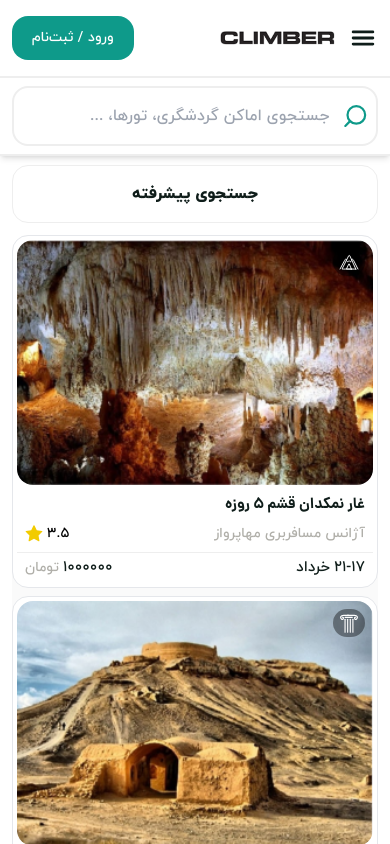
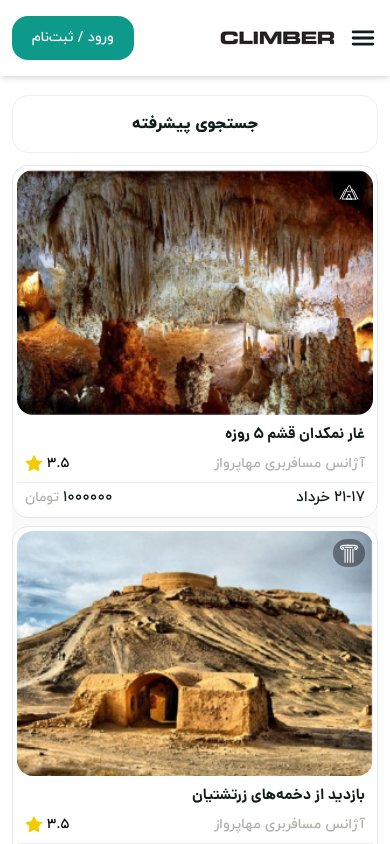
Before and after one commit to NEEMABBN/climbers, a React (Vite) app: page /Tours/Search in a window 390 px wide. Shown: the top 844 px of the page. Built offline with nearby package versions, Linux system fonts and the light colour scheme.

Commit message:
Remove Search Box In Navbar From All Pages Except Home Page

```diff
--- a/src/App.jsx
+++ b/src/App.jsx
@@ -1,12 +1,18 @@
 import React from "react";
 import Navbar from "./Layouts/Navbar";
-import { Route, Routes } from "react-router-dom";
+import { Route, Routes, useLocation } from "react-router-dom";
 import router from "./router";
 import Footer from "./Layouts/Footer";
 
 function App() {
+  const location = useLocation();
+  const isHomePage = location.pathname === "/";
   return (
-    <div className="w-full flex flex-col items-center pt-[125px]">
+    <div
+      className={`w-full flex flex-col items-center ${
+        isHomePage ? "pt-[125px]" : "pt-[75px] md:pt-[125px]"
+      }`}
+    >
       <Navbar />
       <Routes>
         {router.map((item, index) => (
--- a/src/Layouts/Navbar.jsx
+++ b/src/Layouts/Navbar.jsx
@@ -4,8 +4,11 @@ import Images from "../Setting/Images";
 import NavbarItem from "../Components/NavbarItem";
 import { IoMenu } from "react-icons/io5";
 import SideMenu from "./SideMenu";
+import { useLocation } from "react-router-dom";
 
 export default function Navbar() {
+  const location = useLocation();
+  const isHomePage = location.pathname === "/";
   const [isOpen, setIsOpen] = useState(false);
   const toggleMenu = () => {
     setIsOpen(!isOpen);
@@ -42,6 +45,7 @@ export default function Navbar() {
         </button>
       </div>
       <NavbarItem />
+      {isHomePage && (
         <div className="md:hidden flex w-full border-solid border-Borders border-y-2 py-2">
           <div className="container sm:mx-auto mx-3 flex items-center border-solid border-2 border-Borders rounded-2xl bg-white gap-3 py-2 pr-2 pl-7">
             <FiSearch className="text-3xl text-Primary rotate-90" />
@@ -52,6 +56,7 @@ export default function Navbar() {
             />
           </div>
         </div>
+      )}
       <SideMenu isOpen={isOpen} toggleMenu={toggleMenu} />
     </div>
   );
--- a/src/Pages/ToursPage/_components/AdvancedSearch.jsx
+++ b/src/Pages/ToursPage/_components/AdvancedSearch.jsx
@@ -383,7 +383,7 @@ export default function AdvancedSearch() {
   };
 
   return (
-    <div className="container mx-auto flex md:flex-row flex-col gap-3 py-10 sm:px-0 px-3">
+    <div className="container mx-auto flex md:flex-row flex-col gap-3 py-5 sm:px-0 px-3">
       {/* Desktop Search Box */}
       <div className="w-[300px] sticky top-0 right-0 h-fit bg-[#FAFAFA] px-2 pt-5 pb-1 gap-3.5 border-solid border-Borders border-[1px] rounded-2xl md:flex hidden flex-col items-center">
         <span className="text-Secoundray YekanBold">جستجوی پیشرفته</span>
```
Lines whose indentation alone changed are shown as unchanged.
